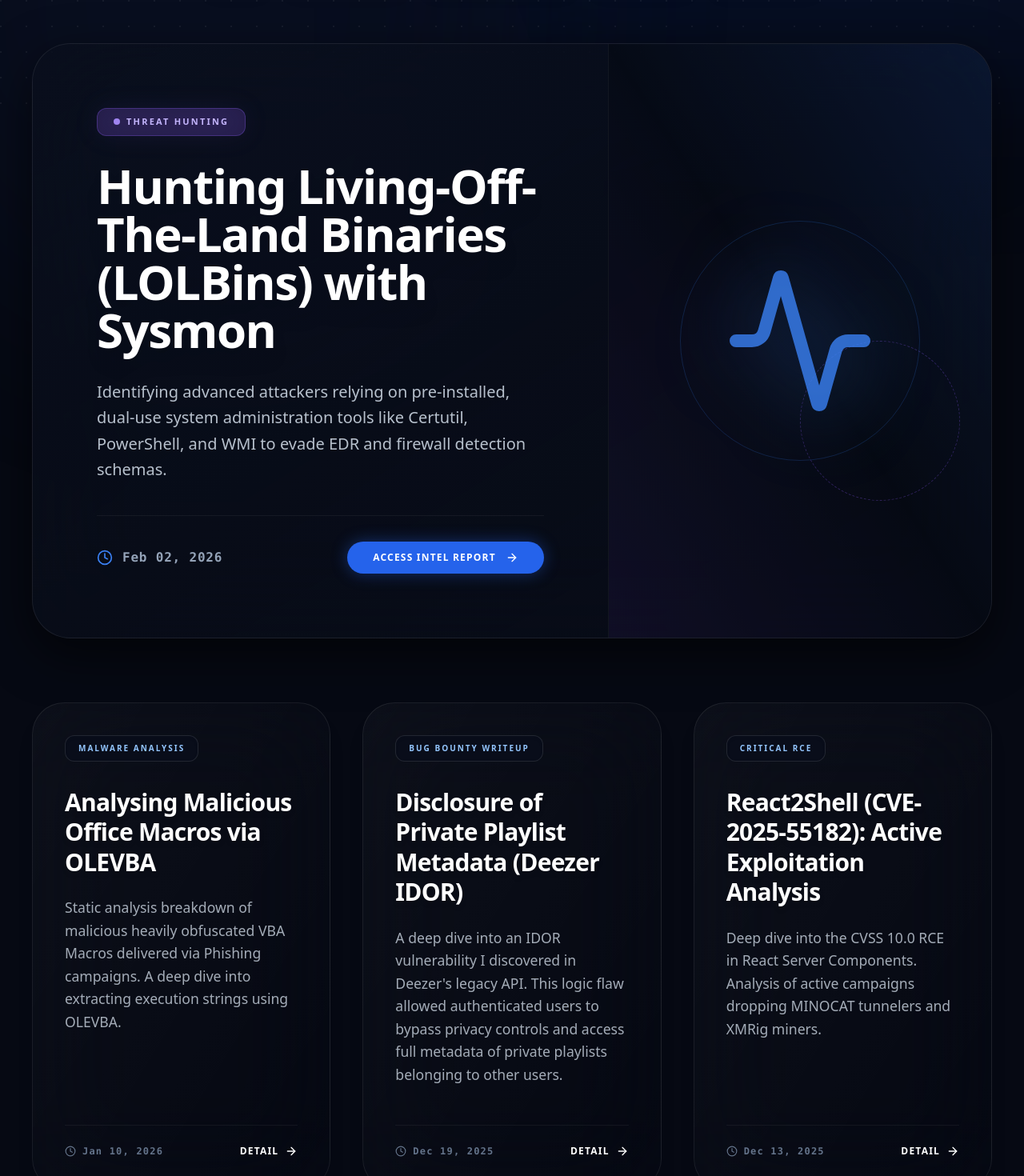
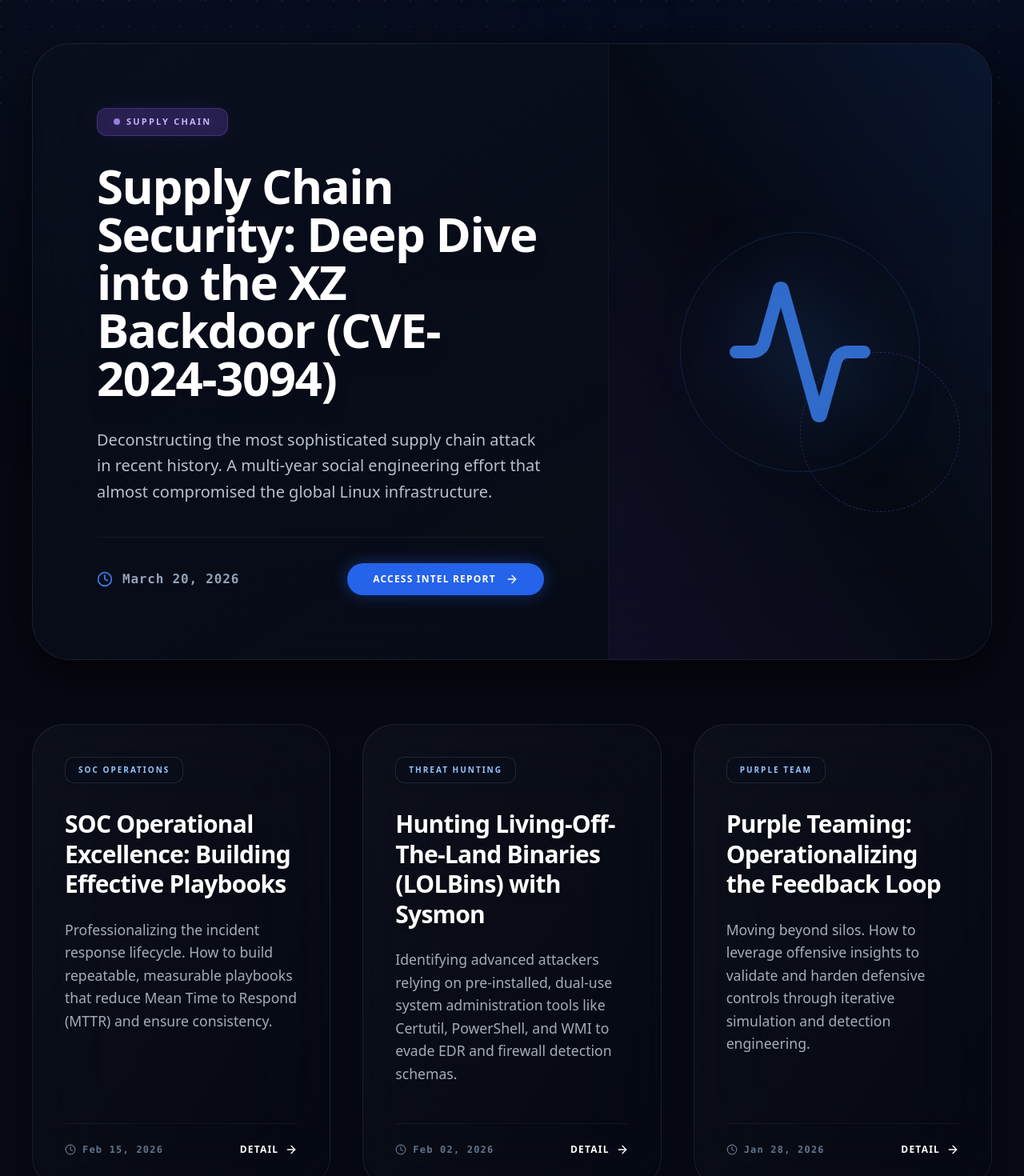
Before and after one commit to ishahzebali/portfolio, a React (Vite) app: page /blog in a window 1280 px wide. Shown: the part 640-2110 px from the top of the page at 80% size. Built offline with nearby package versions, Linux system fonts and the light colour scheme.

Commit message:
feat: add 3 professional blog posts (XZ Backdoor, SOC Playbooks, Purple Teaming)

```diff
--- a/src/data/blogData.js
+++ b/src/data/blogData.js
@@ -196,5 +196,96 @@ End Sub
       <h3>Conclusion</h3>
       <p>Always perform static analysis of VBA macros in dedicated, isolated virtual machines (such as REMnux) before progressing to dynamic debugging, and never open suspicious files on a corporate endpoint.</p>
     `
+  },
+  {
+    id: 6,
+    title: "Supply Chain Security: Deep Dive into the XZ Backdoor (CVE-2024-3094)",
+    date: "March 20, 2026",
+    category: "cve threat-intel",
+    badge: "Supply Chain",
+    badgeType: "red",
+    excerpt: "Deconstructing the most sophisticated supply chain attack in recent history. A multi-year social engineering effort that almost compromised the global Linux infrastructure.",
+    content: `
+      <p>The discovery of <strong>CVE-2024-3094</strong>, a backdoor in the <code>xz</code> compression library (specifically <code>liblzma</code>), sent shockwaves through the cybersecurity community. It wasn't just another vulnerability; it was a masterclass in patient, professional-grade social engineering and technical obfuscation.</p>
+
+      <h3>The Long Game: Social Engineering</h3>
+      <p>Unlike many exploits that rely on a single technical flaw, the XZ backdoor was the result of a multi-year effort by an attacker (under the alias \"Jia Tan\") to gain maintainer status. By contributing legitimate fixes over two years, the attacker built enough trust to eventually inject a complex, multi-stage backdoor into the build process.</p>
+
+      <h3>Technical Complexity</h3>
+      <p>The backdoor was hidden within binary test files, appearing as harmless data. During the <code>m4</code> configuration and <code>make</code> process, these files were extracted and used to modify the <code>liblzma</code> library at build time. The final payload targeted <code>sshd</code> on systemd-based Linux distributions, allowing unauthorized remote execution via a specifically crafted key.</p>
+
+      <h3>The SOC's Perspective</h3>
+      <p>From a defensive standpoint, this highlights a critical blind spot: <strong>Upstream Dependency Integrity</strong>. Standard vulnerability scanners (SCA tools) only find *known* CVEs. To detect a \"Day Zero\" backdoor like this, SOCs need to monitor for:</p>
+      <ul>
+          <li><strong>Outbound Network Spikes:</strong> Unexpected traffic from core system services.</li>
+          <li><strong>Performance Regressions:</strong> The XZ backdoor was ultimately caught because it caused a slight (0.5s) delay in SSH logins.</li>
+          <li><strong>Anomalous Binary Behavior:</strong> Using tools like <code>strace</code> or <code>ltrace</code> to observe system calls during service startup.</li>
+      </ul>
+
+      <h3>Key Takeaway</h3>
+      <p>Supply chain security is no longer just about patching; it's about verifying the pedigree of every component in our stack. Zero Trust must extend to our dependencies.</p>
+    `
+  },
+  {
+    id: 7,
+    title: "SOC Operational Excellence: Building Effective Playbooks",
+    date: "Feb 15, 2026",
+    category: "blue-team",
+    badge: "SOC Operations",
+    badgeType: "blue",
+    excerpt: "Professionalizing the incident response lifecycle. How to build repeatable, measurable playbooks that reduce Mean Time to Respond (MTTR) and ensure consistency.",
+    content: `
+      <p>A SOC is only as good as its playbooks. Without structured response procedures, analysts default to "ad-hoc" investigation, leading to inconsistent results, missed IOCs, and high MTTR (Mean Time to Respond).</p>
+
+      <h3>The Anatomy of a Professional Playbook</h3>
+      <p>Every effective SOC playbook should follow the SANS Incident Handling lifecycle while providing granular, technical instructions for the analyst:</p>
+      <ol>
+          <li><strong>Preparation:</strong> Ensuring the right logs (Sysmon, CrowdStrike, Firewall) are flowing into the SIEM.</li>
+          <li><strong>Identification/Triage:</strong> Using standardized logic to distinguish True Positives from False Positives (e.g., "If source IP is internal AND destination is a known C2...").</li>
+          <li><strong>Containment:</strong> Step-by-step guides for host isolation, credential reset, or firewall blocking.</li>
+          <li><strong>Eradication:</strong> Removing the root cause (e.g., deleting a scheduled task or a malicious binary).</li>
+          <li><strong>Recovery:</strong> Restoring systems to clean states.</li>
+          <li><strong>Lessons Learned:</strong> Mandatory feedback loop to improve detection rules.</li>
+      </ol>
+
+      <h3>Automation & SOAR</h3>
+      <p>Modern playbooks shouldn't be static PDFs. By leveraging <strong>SOAR</strong> (Security Orchestration, Automation, and Response), we can automate the "grunt work":</p>
+      <ul>
+          <li>Auto-enriching IPs via VirusTotal or AbuseIPDB.</li>
+          <li>Auto-checking if an email sender has a low domain reputation.</li>
+          <li>Providing "one-click" host isolation buttons for analysts.</li>
+      </ul>
+
+      <h3>Continuous Improvement</h3>
+      <p>Playbooks are living documents. We perform monthly reviews of our most-triggered alerts to identify areas where the playbook logic failed or where automation could further reduce the burden on our L1 analysts.</p>
+    `
+  },
+  {
+    id: 8,
+    title: "Purple Teaming: Operationalizing the Feedback Loop",
+    date: "Jan 28, 2026",
+    category: "blue-team",
+    badge: "Purple Team",
+    badgeType: "violet",
+    excerpt: "Moving beyond silos. How to leverage offensive insights to validate and harden defensive controls through iterative simulation and detection engineering.",
+    content: `
+      <p>Purple Teaming is not just a "meeting" between Red and Blue teams; it is a systematic methodology to bridge the gap between offensive capabilities and defensive resilience.</p>
+
+      <h3>The Purple Team Cycle</h3>
+      <p>In our SOC, we operate on a recursive Purple Team cycle:</p>
+      <ol>
+          <li><strong>Threat Hypothesis:</strong> Select a MITRE ATT&CK technique (e.g., T1055 - Process Injection).</li>
+          <li><strong>Offensive Simulation:</strong> The (internal or external) Red Team executes a controlled simulation of the technique in a lab or staging environment.</li>
+          <li><strong>Defensive Triage:</strong> The Blue Team checks if the activity was logged (Visibility) and if it triggered an alert (Detection).</li>
+          <li><strong>Gap Analysis:</strong> If detection failed, we ask: "Was it because of log misconfiguration, or was the detection rule too narrow?"</li>
+          <li><strong>Detection Engineering:</strong> We author and test new Sigma or Splunk rules based on the telemetry captured during simulation.</li>
+      </ol>
+
+      <h3>Real-World Example: LSASS Memory Dumping</h3>
+      <p>During a recent exercise, we simulated LSASS dumping using <code>procdump.exe</code>. While our EDR caught the activity, our SIEM didn't alert because the Sysmon rules were only looking for <code>mimikatz</code>. By broadening our detection to look for specific access masks on the LSASS process (Event ID 10), we hardened our defense against future "Day Zero" credential theft tools.</p>
+
+      <h3>Conclusion</h3>
+      <p>By treating security as a collaborative, iterative process rather than a static wall, we ensure that our defenses are grounded in reality, not just theory. That is the true value of a Purple Team approach.</p>
+    `
   }
 ];
```
